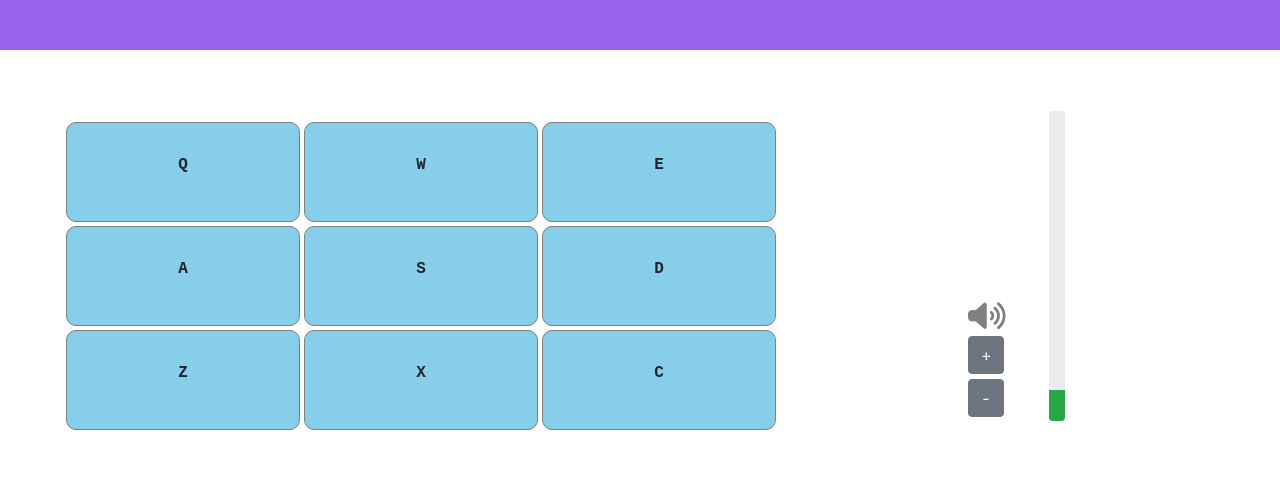
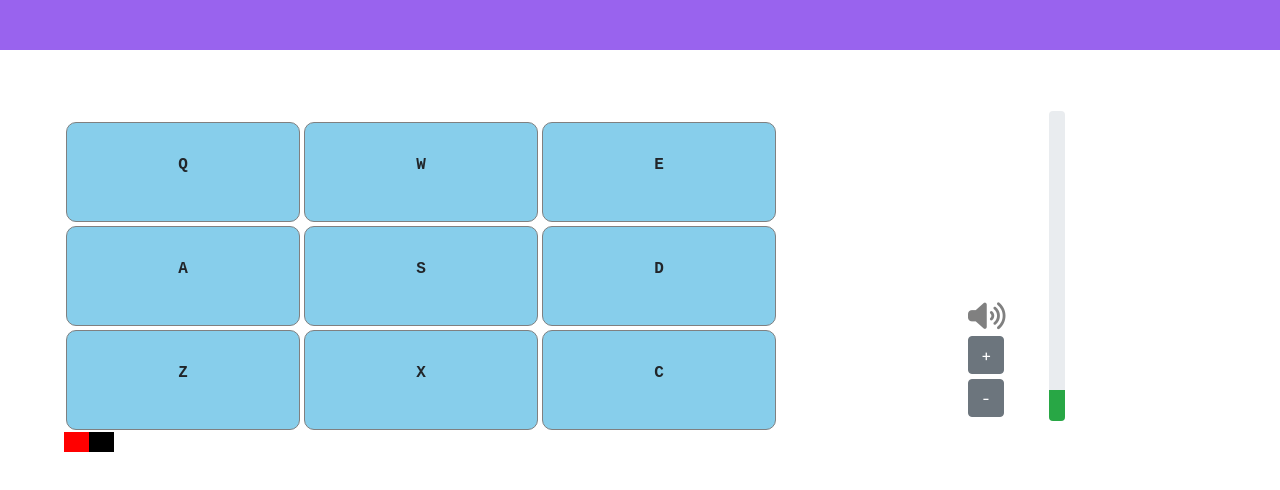
Before and after one commit to archiejnr/drum-machine, a React (Create React App) app in the folder drum-machine/: page / in a window 1280 px wide. Shown: the top 490 px of the page. Built offline with nearby package versions, Linux system fonts and the light colour scheme.

Commit message:
slide on its way

```diff
--- a/drum-machine/src/App.css
+++ b/drum-machine/src/App.css
@@ -59,3 +59,18 @@
 .keyboardPress{
   background-color:#00ff00;
 }
+#toggler{
+  width:50px;
+  height:20px;
+  background:#000;
+  display: inline-flex;
+}
+.mod1{
+  width:50%;
+  background:red;
+  height:100%;
+  float:right;
+}
+.hidden{
+  display:none
+}
--- a/drum-machine/src/components/Drumpad.js
+++ b/drum-machine/src/components/Drumpad.js
@@ -1,6 +1,7 @@
 import {Container,Row} from 'reactstrap';
 import React from 'react';
 import Drumkeys from './Drumkeys.js';
+import '../App.css'
 
 
 function Drumpad(props){
@@ -9,6 +10,13 @@ function Drumpad(props){
       <Row>
         <Drumkeys keys={props.keys} press={props.press} release={props.release} keyboardPress={props.keyboard}/>
       </Row>
+      <Row style={{textAlign:'centre'}}>
+        <br/>
+        <div id="toggler">
+          <div className="mod1 toggler">
+          </div>
+        </div>
+      </Row>
     </Container>
   )
 }
```
